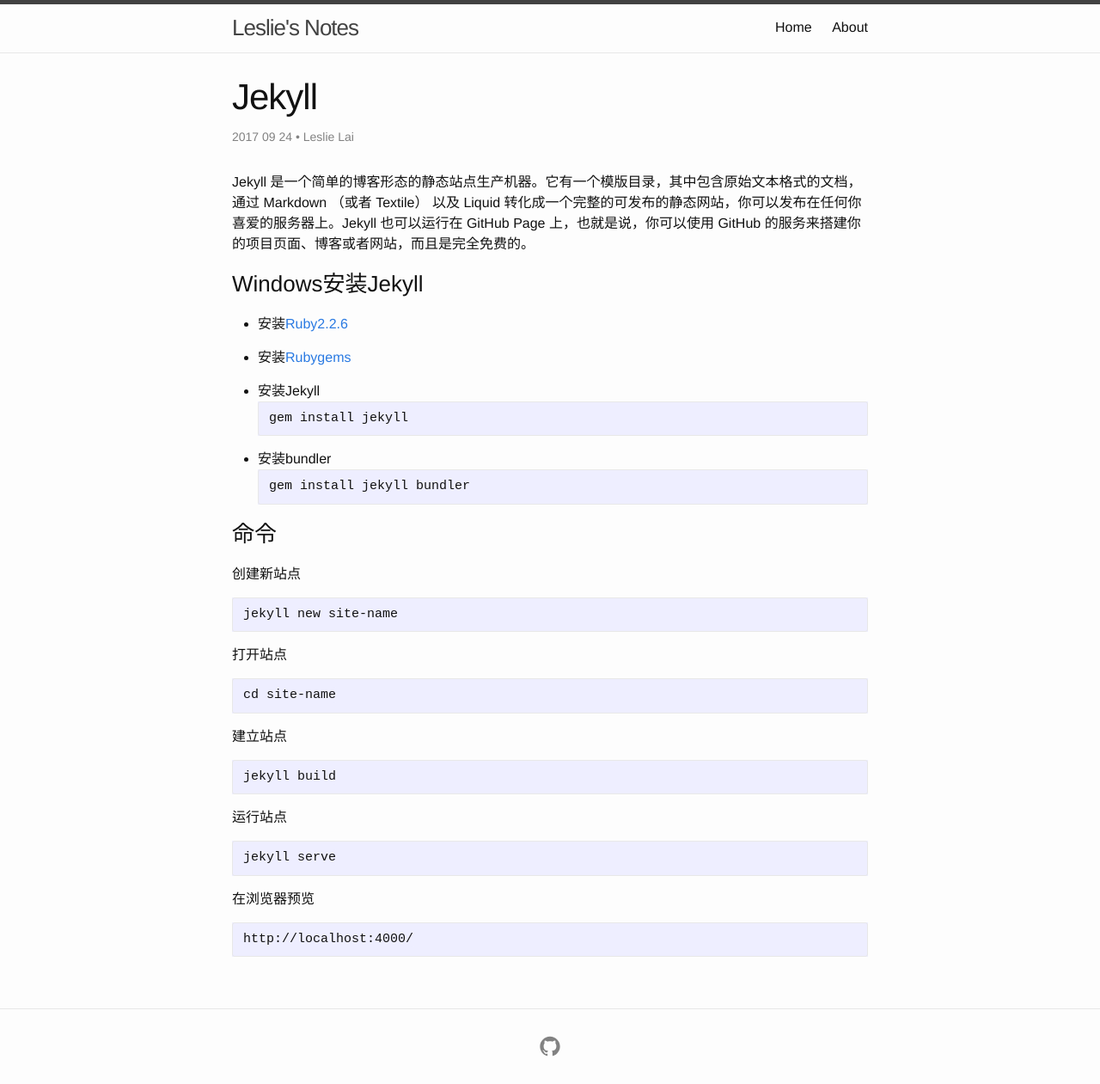
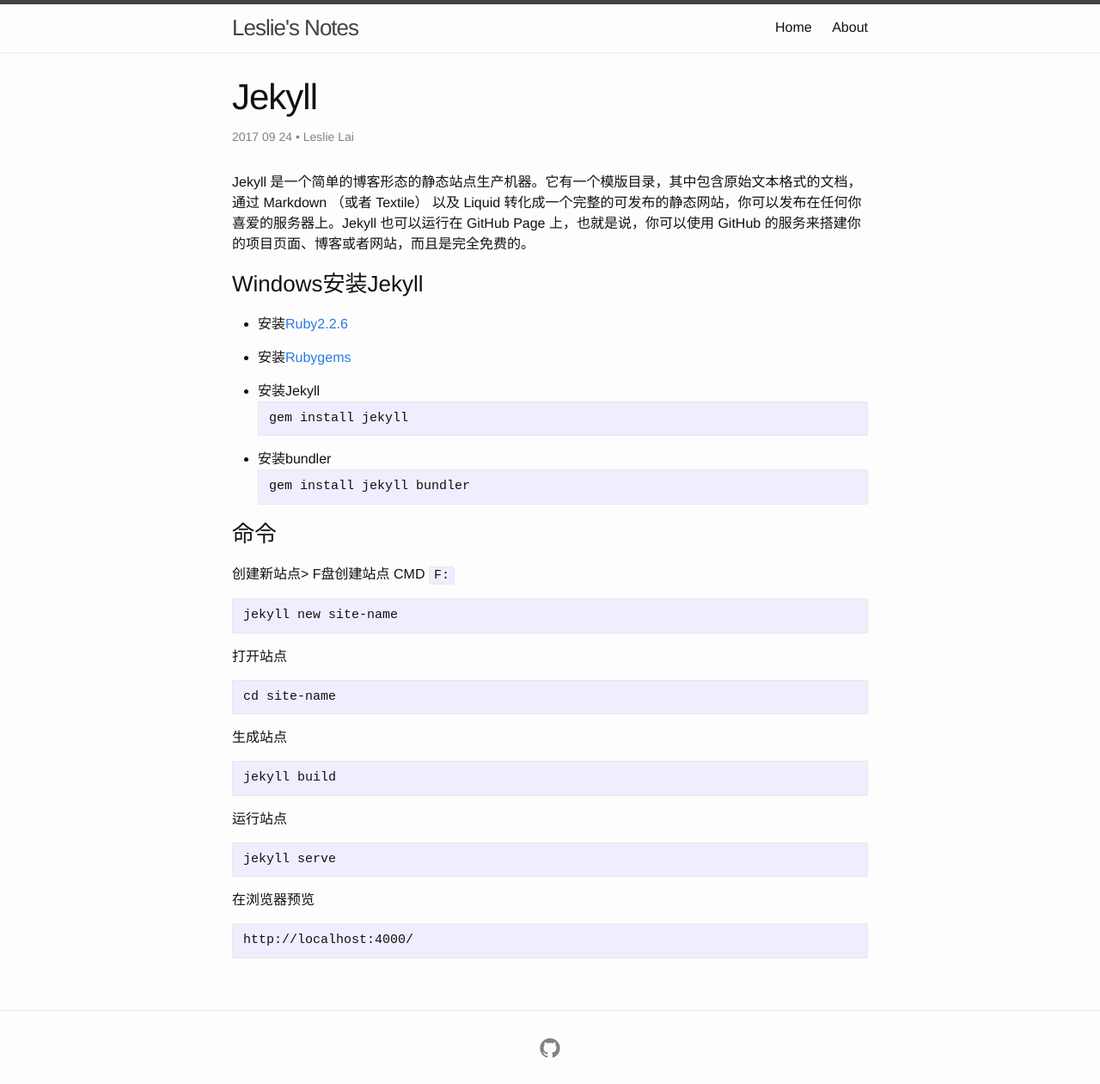
Before and after one commit to lcr/lcr.github.io, a Jekyll site: the page built from _posts/2017-09-24-jekyll.md, in a window 1280 px wide. Shown: the whole page at 86% size. Built offline with Jekyll 4.4.1, drawn with Linux system fonts in a browser that asks for light colours.

Commit message:
add jekyll.md

````diff
--- a/_posts/2017-09-24-jekyll.md
+++ b/_posts/2017-09-24-jekyll.md
@@ -24,7 +24,7 @@
 
 ### 命令
 
-创建新站点
+创建新站点>  F盘创建站点 CMD `F:`
 ```
 jekyll new site-name
 ```
@@ -34,7 +34,7 @@
 cd site-name
 ```
 
-建立站点
+生成站点
 ```
 jekyll build
 ```
````
